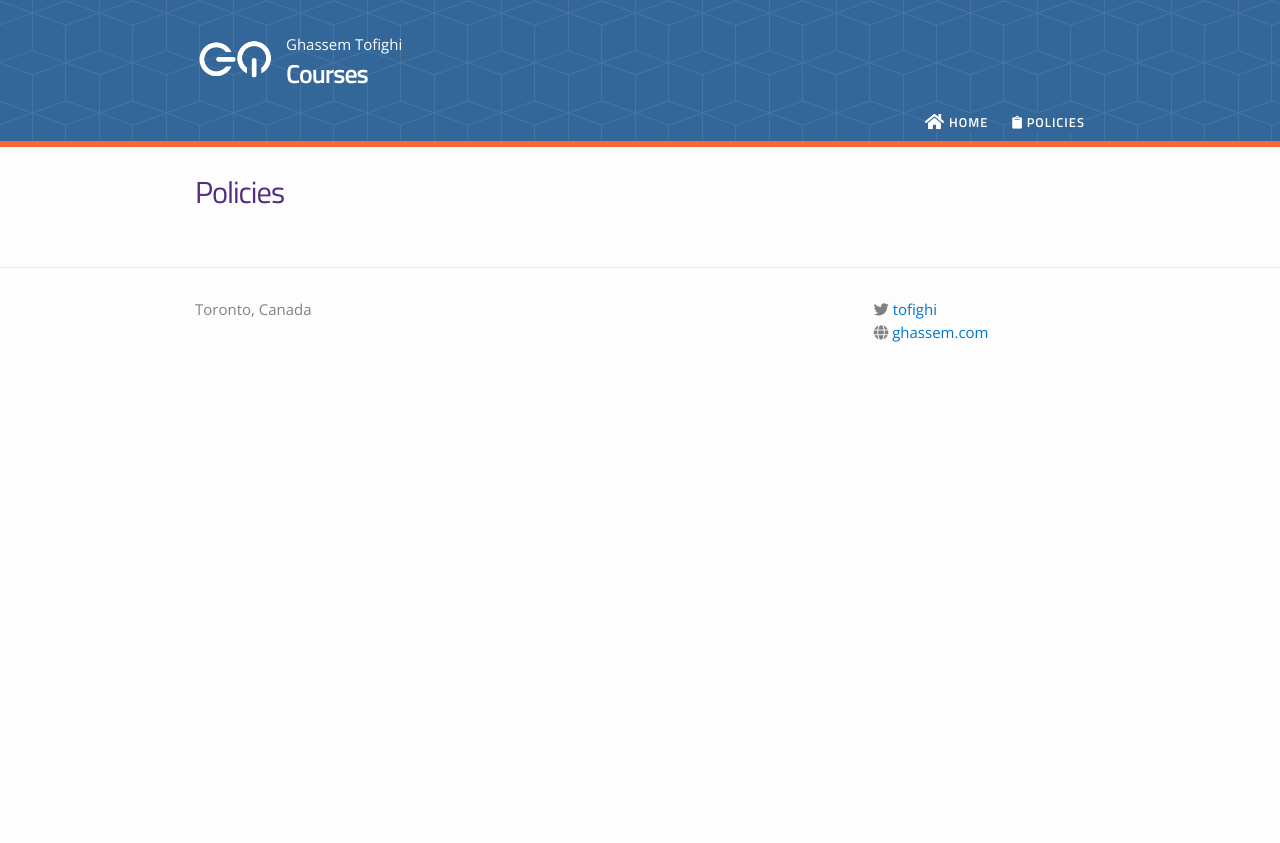
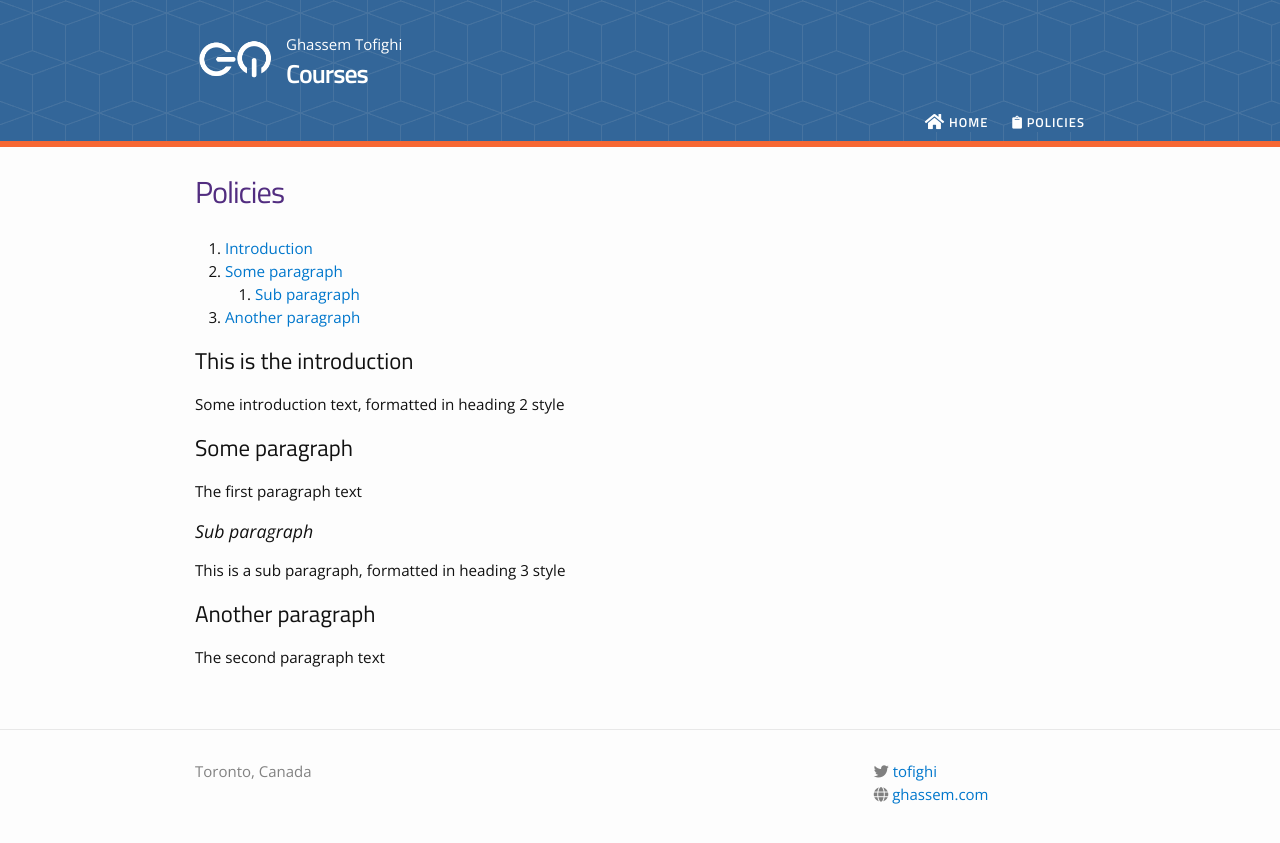
Before and after one commit to tofighi/courses, a Jekyll site: the page built from policies.md, in a window 1280 px wide. Shown: the top 843 px of the page. Built offline with Jekyll 4.4.1, drawn with Linux system fonts in a browser that asks for light colours; nearby versions of some CDN libraries.

Commit message:
Update policies.md

```diff
--- a/policies.md
+++ b/policies.md
@@ -3,3 +3,20 @@
 title: Policies
 permalink: /policies/
 ---
+
+1. [Introduction](#introduction)
+2. [Some paragraph](#paragraph1)
+    1. [Sub paragraph](#subparagraph1)
+3. [Another paragraph](#paragraph2)
+
+## This is the introduction <a name="introduction"></a>
+Some introduction text, formatted in heading 2 style
+
+## Some paragraph <a name="paragraph1"></a>
+The first paragraph text
+
+### Sub paragraph <a name="subparagraph1"></a>
+This is a sub paragraph, formatted in heading 3 style
+
+## Another paragraph <a name="paragraph2"></a>
+The second paragraph text
```
